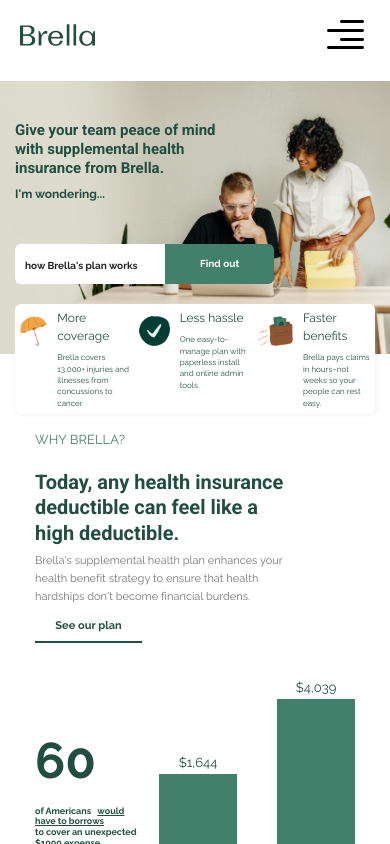
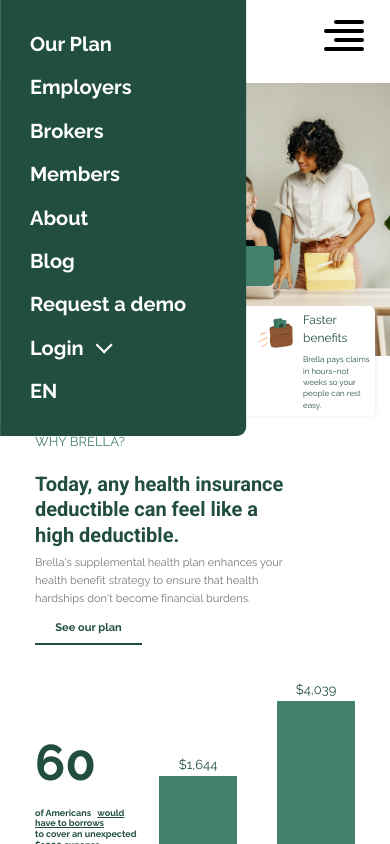
Before and after one commit to MrMcTraher/-ourse-work, a website: page app/index.html in a window 390 px wide. Both pictures are taken after a click on the button 345 px from the left and 34 px from the top of the page. Shown: the top 844 px of the page. Drawn offline with nearby package versions, Linux system fonts and the light colour scheme; files that its build step writes are made by us from their sources.

Commit message:
mobile menu and login

```diff
--- a/app/index.html
+++ b/app/index.html
@@ -17,6 +17,21 @@
 
 	<header class="header">
 		<div class="header__wrapper">
+			<div class="mobile-menu ">
+				<ul class="mobile-menu__list">
+					<li class="mobile-menu__item">Our Plan</li>
+					<li class="mobile-menu__item">Employers</li>
+					<li class="mobile-menu__item">Brokers</li>
+					<li class="mobile-menu__item">Members</li>
+					<li class="mobile-menu__item">About</li>
+					<li class="mobile-menu__item">Blog</li>
+					<div class="mobile-menu__links">
+						<a class="mobile-menu__link" href="#">Request a demo</a>
+						<a class="mobile-menu__link mobile-menu__link--login" href="#">Login</a>
+						<a class="mobile-menu__link" href="#">EN</a>
+					</div>
+				</ul>
+			</div>
 			<a class="logo__wrapper-link" href="#">
 				<img class="header__logo" src="./images/header/Frame.png" alt="logo">
 			</a>
@@ -24,33 +39,52 @@
 				<nav class="header__menu">
 					<ul class="header__menu-list">
 						<li class="header__menu-item">
-							<a href="" class="header__menu-link">Our Plan</a>
+							<a class="header__menu-link" href="#">Our Plan</a>
 						</li>
 						<li class="header__menu-item">
-							<a href="" class="header__menu-link">Employers</a>
+							<a class="header__menu-link" href="#">Employers</a>
 						</li>
 						<li class="header__menu-item">
-							<a href="" class="header__menu-link">Brokers</a>
+							<a class="header__menu-link" href="#">Brokers</a>
 						</li>
 						<li class="header__menu-item">
-							<a href="" class="header__menu-link">Members</a>
+							<a class="header__menu-link" href="#">Members</a>
 						</li>
 						<li class="header__menu-item">
-							<a href="" class="header__menu-link">About</a>
+							<a class="header__menu-link" href="#">About</a>
 						</li>
 						<li class="header__menu-item">
-							<a href="" class="header__menu-link">Blog</a>
+							<a class="header__menu-link" href="#">Blog</a>
 						</li>
 					</ul>
 				</nav>
 				<div class="header__buttons">
 					<a class="header__link header__link--request" href="#">Request a demo</a>
-					<a class="header__link header__link--login" href="#">Login</a>
+					<div class="header__link-wrapper">
+						<a class="header__link header__link--login" href="#">Login</a>
+						<ul class="header__sublist header__sublist--disabled">
+							<li class="header__sublist-item">
+								<a class="header__sublist-link" href="#">Log in</a>
+							</li>
+							<li class="header__sublist-item">
+								<a class="header__sublist-link" href="#">Sign up</a>
+							</li>
+							<li class="header__sublist-item">
+								<a class="header__sublist-link" href="#">Forgot password?</a>
+							</li>
+						</ul>
+					</div>
 					<a class="header__link header__link--lang" href="#">EN</a>
 				</div>
 			</div>
-			<button class="header__btn">
-				<img class="header__btn-icon" src="./images/header/icon_menu.svg" alt="icon">
+			<button class="header__btn header__btn--disabled">
+				<div class="header__btn-wrapper header__btn-wrapper">
+					<span class="header__btn-span header__btn-span--active"></span>
+					<span class="header__btn-span header__btn-span--active"></span>
+					<span class="header__btn-span header__btn-span--active"></span>
+					<span class="header__btn-span header__btn-span--active"></span>
+				</div>
+				<!-- <img class="header__btn-icon" src="./images/header/icon_menu.svg" alt="icon"> -->
 			</button>
 		</div>
 	</header>
--- a/app/js/main.js
+++ b/app/js/main.js
@@ -35,6 +35,22 @@
     ],
   });
 });
+
+const linkLogin = document.querySelector(".header__link--login");
+const mobileMenuBtn = document.querySelector(".header__btn");
+
+linkLogin.addEventListener("click", function () {
+  document
+    .querySelector(".header__sublist")
+    .classList.toggle("header__sublist--disabled");
+});
+
+mobileMenuBtn.addEventListener("click", function () {
+  document
+    .querySelector(".mobile-menu")
+    .classList.toggle("mobile-menu--active");
+});
+
 /* $(".partners__slider").slick({
   dots: false,
   arrows: true,
--- a/app/scss/_media.scss
+++ b/app/scss/_media.scss
@@ -299,6 +299,59 @@
 }
 
 @media (max-width: 768px) {
+  .mobile-menu {
+	display: block;
+    color: #fff;
+    background-color: $green;
+    font-size: 20px;
+    font-style: normal;
+    font-weight: 700;
+    line-height: 1.42;
+    padding: 30px 160px 30px 30px;
+    position: absolute;
+    left: -346.15px;
+    top: 0;
+    border-radius: 0 0 9px 0;
+    transition: transform 0.5s;
+    &--active {
+      transform: translateX(100%);
+    }
+    &__list {
+      display: flex;
+      flex-direction: column;
+      gap: 15px;
+    }
+
+    &__item {
+    }
+
+    &__links {
+      display: flex;
+      flex-direction: column;
+      gap: 15px;
+    }
+
+    &__link {
+    }
+
+    &__link--login {
+      position: relative;
+      width: 80px;
+      &::after {
+        content: "";
+        width: 12px;
+        height: 12px;
+        display: block;
+        border-left: 2px solid #fff;
+        border-top: 2px solid #fff;
+        position: absolute;
+        right: 0;
+        top: 20%;
+        transform: rotate(-135deg);
+      }
+    }
+  }
+
   .header {
     &__inner {
       display: none;
@@ -659,6 +712,10 @@
 }
 
 @media (max-width: 480px) {
+  .mobile-menu {
+    padding: 30px 60px 30px 30px;
+	 left: -246.15px;
+  }
   .header {
     &__wrapper {
       padding: 19px 20px 31px 20px;
--- a/app/scss/style.scss
+++ b/app/scss/style.scss
@@ -10,11 +10,13 @@
  */
 
 .header {
+  position: relative;
   &__wrapper {
     padding: 19px 63px 31px 45px;
     display: flex;
     align-items: center;
     justify-content: space-between;
+    line-height: 1.53;
   }
 
   &__logo {
@@ -23,7 +25,7 @@
   }
 
   &__inner {
-    padding: 10px 0 10px 28px;
+    padding: 0 0 0 28px;
     display: flex;
     font-size: 14px;
     font-weight: 700;
@@ -31,6 +33,8 @@
 
   &__menu {
     padding-right: 69px;
+    display: flex;
+    align-items: center;
   }
 
   &__menu-list {
@@ -57,9 +61,47 @@
   }
 
   &__buttons {
+    display: flex;
+    align-items: center;
   }
 
   &__link {
+  }
+
+  &__link-wrapper {
+    display: inline;
+    position: relative;
+  }
+
+  &__sublist {
+    position: absolute;
+    background-color: rgba($green, 0.5);
+    border-radius: 8px;
+  }
+
+  .header__sublist--disabled {
+    display: none;
+  }
+
+  &__sublist-item {
+    padding: 10px 10px 0 5px;
+    color: #fff;
+    &:last-child {
+      margin-bottom: 10px;
+    }
+
+    &::after {
+      content: "";
+      display: block;
+      height: 2px;
+      width: 80%;
+      background-color: #fff;
+      opacity: 0;
+      transition: opacity 0.2s linear;
+    }
+    &:hover::after {
+      opacity: 1;
+    }
   }
 
   &__link--request {
@@ -68,6 +110,7 @@
     border-radius: 6px;
     color: #fff;
     margin-right: 29px;
+    max-height: 42px;
   }
 
   &__link--login {
@@ -87,11 +130,45 @@
   &__btn {
     background: transparent;
     border: none;
+    cursor: pointer;
+  }
+
+  &__btn--disabled {
     display: none;
+  }
+
+  &__btn-wrapper {
+    display: flex;
+    flex-direction: column;
+    gap: 5px;
+    align-items: flex-end;
+  }
+
+  &__btn-span {
+    gap: 5px;
+    &:nth-child(2),
+    &:nth-child(4) {
+      width: 40px;
+      height: 4px;
+      background-color: #000;
+      border-radius: 8px;
+    }
+
+    &:nth-child(1),
+    &:nth-child(3) {
+      width: 30px;
+      height: 4px;
+      background-color: #000;
+      border-radius: 8px;
+    }
   }
 
   &__btn-icon {
   }
+}
+
+.mobile-menu {
+  display: none;
 }
 
 .intro {
```
Also changed, not shown: app/css/style.min.css, app/js/main.min.js.
